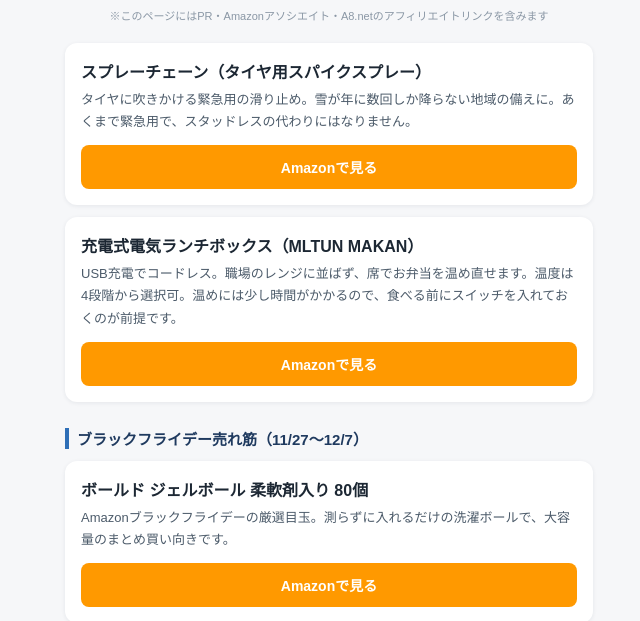
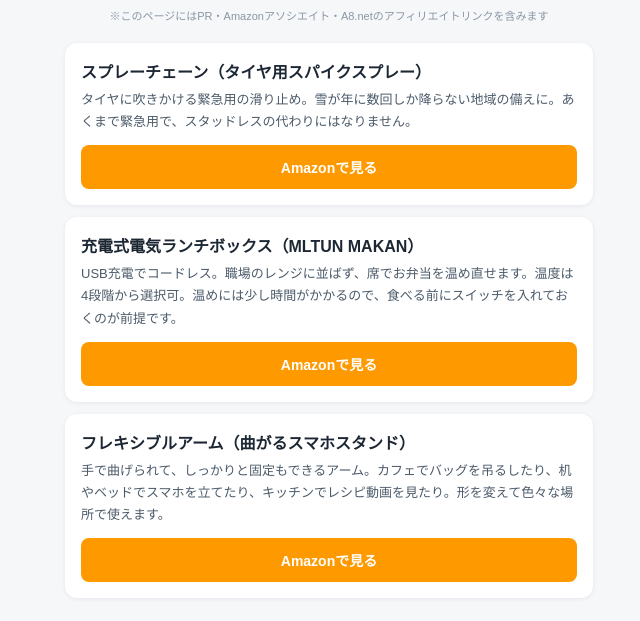
Before and after one commit to tk-ramen/kotone-links, a plain HTML site: page index.html in a window 1280 px wide. Shown: the part 135-756 px from the top of the page, without its empty margins (311-951 px from the left). Drawn offline with Linux system fonts and the light colour scheme.

Commit message:
Add flexible arm card

```diff
--- a/index.html
+++ b/index.html
@@ -41,6 +41,12 @@
     <h3>充電式電気ランチボックス（MLTUN MAKAN）</h3>
     <p>USB充電でコードレス。職場のレンジに並ばず、席でお弁当を温め直せます。温度は4段階から選択可。温めには少し時間がかかるので、食べる前にスイッチを入れておくのが前提です。</p>
     <a class="btn amz" href="https://www.amazon.co.jp/s?k=%E5%85%85%E9%9B%BB%E5%BC%8F%E9%9B%BB%E6%B0%97%E3%83%A9%E3%83%B3%E3%83%81%E3%83%9C%E3%83%83%E3%82%AF%E3%82%B9&tag=tkramen2574-22" rel="nofollow sponsored noopener" target="_blank">Amazonで見る</a>
+  </div>
+
+  <div class="card">
+    <h3>フレキシブルアーム（曲がるスマホスタンド）</h3>
+    <p>手で曲げられて、しっかりと固定もできるアーム。カフェでバッグを吊るしたり、机やベッドでスマホを立てたり、キッチンでレシピ動画を見たり。形を変えて色々な場所で使えます。</p>
+    <a class="btn amz" href="https://www.amazon.co.jp/s?k=%E3%83%95%E3%83%AC%E3%82%AD%E3%82%B7%E3%83%96%E3%83%AB%E3%82%A2%E3%83%BC%E3%83%A0+%E3%82%B9%E3%83%9E%E3%83%9B%E3%82%B9%E3%82%BF%E3%83%B3%E3%83%89&tag=tkramen2574-22" rel="nofollow sponsored noopener" target="_blank">Amazonで見る</a>
   </div>
 
   <h2>ブラックフライデー売れ筋（11/27〜12/7）</h2>
```
